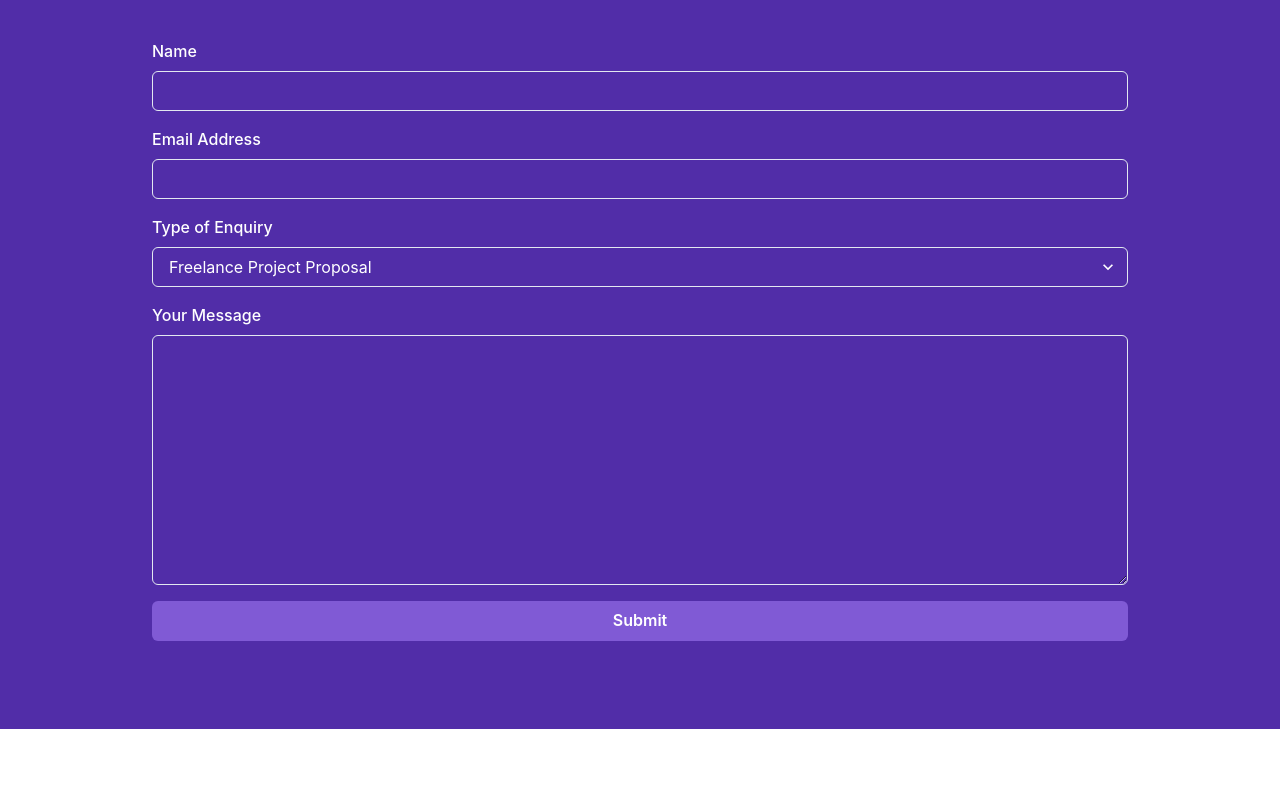
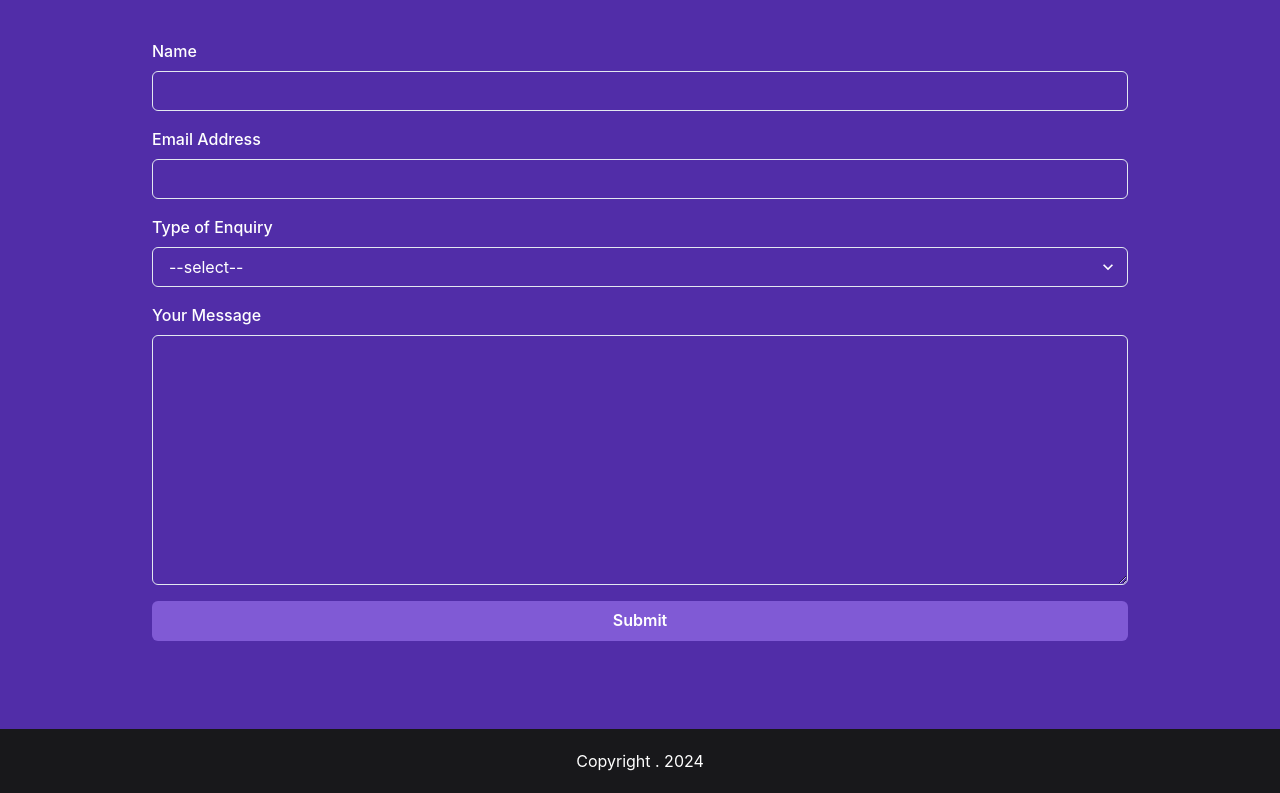
Before and after one commit to crash4xe/Portfolio, a React (Create React App) app: page / in a window 1280 px wide. Shown: the part 2151-2944 px from the top of the page. Before the commit the page ends 2880 px from the top, so only its background shows below. Built offline with nearby package versions, Linux system fonts and the light colour scheme.

Commit message:
submission

```diff
--- a/src/App.js
+++ b/src/App.js
@@ -4,16 +4,23 @@ import Header from "./components/Header";
 import LandingSection from "./components/LandingSection";
 import ProjectSection from "./components/ProjectsSection";
 import ContactMeSection from "./components/ContactMeSection";
+import Footer from "./components/Footer";
+import { AlertProvider } from "./context/AlertContext";
+import Alert from "./components/Alert";
 
 function App() {
   return (
     <ChakraProvider>
+      <AlertProvider>
         <main>
           <Header />
           <LandingSection />
           <ProjectSection />
           <ContactMeSection />
+          <Footer />
+          <Alert />
         </main>
+      </AlertProvider>
     </ChakraProvider>
   );
 }
--- /dev/null
+++ b/src/components/Alert.js
@@ -0,0 +1,37 @@
+import { useRef } from "react";
+import { useAlertContext } from "../context/AlertContext";
+import {
+  AlertDialog,
+  AlertDialogBody,
+  AlertDialogContent,
+  AlertDialogHeader,
+  AlertDialogOverlay,
+} from "@chakra-ui/react";
+
+function Alert() {
+  const { isOpen, type, message, onClose } = useAlertContext();
+  const cancelRef = useRef();
+  const isSuccess = type === "success";
+
+  return (
+    <AlertDialog
+      isOpen={isOpen}
+      leastDestructiveRef={cancelRef}
+      onClose={onClose}
+    >
+      <AlertDialogOverlay>
+        <AlertDialogContent
+          py={4}
+          backgroundColor={isSuccess ? "#81C784" : "#FF8A65"}
+        >
+          <AlertDialogHeader fontSize="lg" fontWeight="bold">
+            {isSuccess ? "All Good" : "Oops!"}
+          </AlertDialogHeader>
+          <AlertDialogBody>{message}</AlertDialogBody>
+        </AlertDialogContent>
+      </AlertDialogOverlay>
+    </AlertDialog>
+  );
+}
+
+export default Alert;
--- a/src/components/ContactMeSection.js
+++ b/src/components/ContactMeSection.js
@@ -13,8 +13,12 @@ import {
 import FullScreenSection from "./FullScreenSection";
 import { useFormik } from "formik";
 import * as Yup from "yup";
+import useSubmit from "../hooks/useSubmit";
+import { useAlertContext } from "../context/AlertContext";
 
 const ContactMeSection = () => {
+  const { isLoading, response, submit } = useSubmit();
+  const { onOpen, onClose } = useAlertContext();
   const formik = useFormik({
     initialValues: {
       firstName: "",
@@ -22,7 +26,15 @@ const ContactMeSection = () => {
       type: "",
       comment: "",
     },
-    onSubmit: () => {},
+    onSubmit: (values) => {
+      submit(values);
+      onOpen(response.type, response.message);
+      if (response.type === "success") {
+        formik.resetForm();
+      }
+      setTimeout(() => onClose(), 2000);
+    },
+
     validationSchema: Yup.object({
       firstName: Yup.string().required("Required"),
       email: Yup.string().email("Invalid Email").required("Required"),
@@ -30,6 +42,7 @@ const ContactMeSection = () => {
       comment: Yup.string().required("Required"),
     }),
   });
+
   return (
     <FullScreenSection
       isDarkBackground
@@ -42,19 +55,24 @@ const ContactMeSection = () => {
           Contact Me
         </Heading>
         <Box rounded="md" p={6} w="100%">
-          <form>
+          <form onSubmit={formik.handleSubmit}>
             <VStack spacing={4}>
-              <FormControl isInvalid={false}>
+              <FormControl
+                isInvalid={formik.touched.firstName && formik.errors.firstName}
+              >
                 <FormLabel htmlFor="firstName">Name</FormLabel>
                 <Input
                   id="firstName"
                   name="firstName"
                   value={formik.values.firstName}
                   onChange={formik.handleChange}
+                  onBlur={formik.handleBlur}
                 />
-                <FormErrorMessage></FormErrorMessage>
+                <FormErrorMessage>{formik.errors.firstName}</FormErrorMessage>
               </FormControl>
-              <FormControl isInvalid={false}>
+              <FormControl
+                isInvalid={formik.touched.email && formik.errors.email}
+              >
                 <FormLabel htmlFor="email">Email Address</FormLabel>
                 <Input
                   id="email"
@@ -62,25 +80,39 @@ const ContactMeSection = () => {
                   type="email"
                   value={formik.values.email}
                   onChange={formik.handleChange}
+                  onBlur={formik.handleBlur}
                 />
-                <FormErrorMessage></FormErrorMessage>
+                <FormErrorMessage>{formik.errors.email}</FormErrorMessage>
               </FormControl>
-              <FormControl>
+              <FormControl
+                isInvalid={formik.touched.type && formik.errors.type}
+              >
                 <FormLabel htmlFor="type">Type of Enquiry</FormLabel>
                 <Select
                   id="type"
                   name="type"
                   onChange={formik.handleChange}
                   value={formik.values.type}
+                  onBlur={formik.handleBlur}
                 >
-                  <option value="hireMe">Freelance Project Proposal</option>
-                  <option value="openSource">
+                  <option value="" style={{ color: "black" }}>
+                    --select--
+                  </option>
+                  <option value="hireMe" style={{ color: "black" }}>
+                    Freelance Project Proposal
+                  </option>
+                  <option value="openSource" style={{ color: "black" }}>
                     Open source consultancy session
                   </option>
-                  <option value="other">Other</option>
+                  <option value="other" style={{ color: "black" }}>
+                    Other
+                  </option>
                 </Select>
+                <FormErrorMessage>{formik.errors.type}</FormErrorMessage>
               </FormControl>
-              <FormControl isInvalid={false}>
+              <FormControl
+                isInvalid={formik.touched.comment && formik.errors.comment}
+              >
                 <FormLabel htmlFor="comment">Your Message</FormLabel>
                 <Textarea
                   id="comment"
@@ -88,10 +120,17 @@ const ContactMeSection = () => {
                   height={250}
                   value={formik.values.comment}
                   onChange={formik.handleChange}
+                  onBlur={formik.handleBlur}
                 ></Textarea>
+                <FormErrorMessage>{formik.errors.comment}</FormErrorMessage>
               </FormControl>
-              <Button type="submit" colorScheme="purple" width="full">
-                Submit
+              <Button
+                type="submit"
+                colorScheme="purple"
+                width="full"
+                disabled={isLoading}
+              >
+                {isLoading ? "Submitting..." : "Submit"}
               </Button>
             </VStack>
           </form>
--- /dev/null
+++ b/src/components/Footer.js
@@ -0,0 +1,23 @@
+import { Box, Flex } from "@chakra-ui/react";
+
+const Footer = () => {
+  return (
+    <Box backgroundColor="#18181b">
+      <footer>
+        <Flex
+          margin="0 auto"
+          px={12}
+          color="white"
+          justifyContent="center"
+          alignItems="center"
+          maxWidth="1024px"
+          height={16}
+        >
+          Copyright . 2024
+        </Flex>
+      </footer>
+    </Box>
+  );
+};
+
+export default Footer;
--- a/src/components/Header.js
+++ b/src/components/Header.js
@@ -82,8 +82,8 @@ const Header = () => {
           </nav>
           <nav>
             <HStack spacing={8}>
-              <a href="#">Projects</a>
-              <a href="#">Contact Me</a>
+              <a href="#projects-section">Projects</a>
+              <a href="#contactme-section">Contact Me</a>
             </HStack>
           </nav>
         </HStack>
--- /dev/null
+++ b/src/context/AlertContext.js
@@ -0,0 +1,24 @@
+import { createContext, useContext, useState } from "react";
+
+const AlertContext = createContext(undefined);
+
+export const AlertProvider = ({ children }) => {
+  const [state, setState] = useState({
+    isOpen: false,
+    type: "",
+    message: "",
+  });
+  return (
+    <AlertContext.Provider
+      value={{
+        ...state,
+        onOpen: (type, message) => setState({ isOpen: true, type, message }),
+        onClose: () => setState({ isOpen: false, type: "", message: "" }),
+      }}
+    >
+      {children}
+    </AlertContext.Provider>
+  );
+};
+
+export const useAlertContext = () => useContext(AlertContext);
--- /dev/null
+++ b/src/hooks/useSubmit.js
@@ -0,0 +1,35 @@
+import { useState } from "react";
+
+const wait = (ms) => new Promise((resolve) => setTimeout(resolve, ms));
+
+const useSubmit = () => {
+  const [isLoading, setLoading] = useState(false);
+  const [response, setResponse] = useState(null);
+
+  const submit = async (data) => {
+    const random = Math.random();
+    console.log("starting");
+    setLoading(true);
+    try {
+      await wait(2000);
+      if (random < 0.5) {
+        throw new Error("Something went wrong!");
+      }
+      setResponse({
+        type: "success",
+        message: `Thanks for your submission ${data.firstName}, will get back to your shortly.`,
+      });
+    } catch (error) {
+      setResponse({
+        type: "error",
+        message: "Something went wrong, please try again later",
+      });
+    } finally {
+      setLoading(false);
+    }
+  };
+
+  return { isLoading, response, submit };
+};
+
+export default useSubmit;
```
Also changed, not shown: src/components/Card.js (+3 -3 lines). Lines whose indentation alone changed are shown as unchanged.
